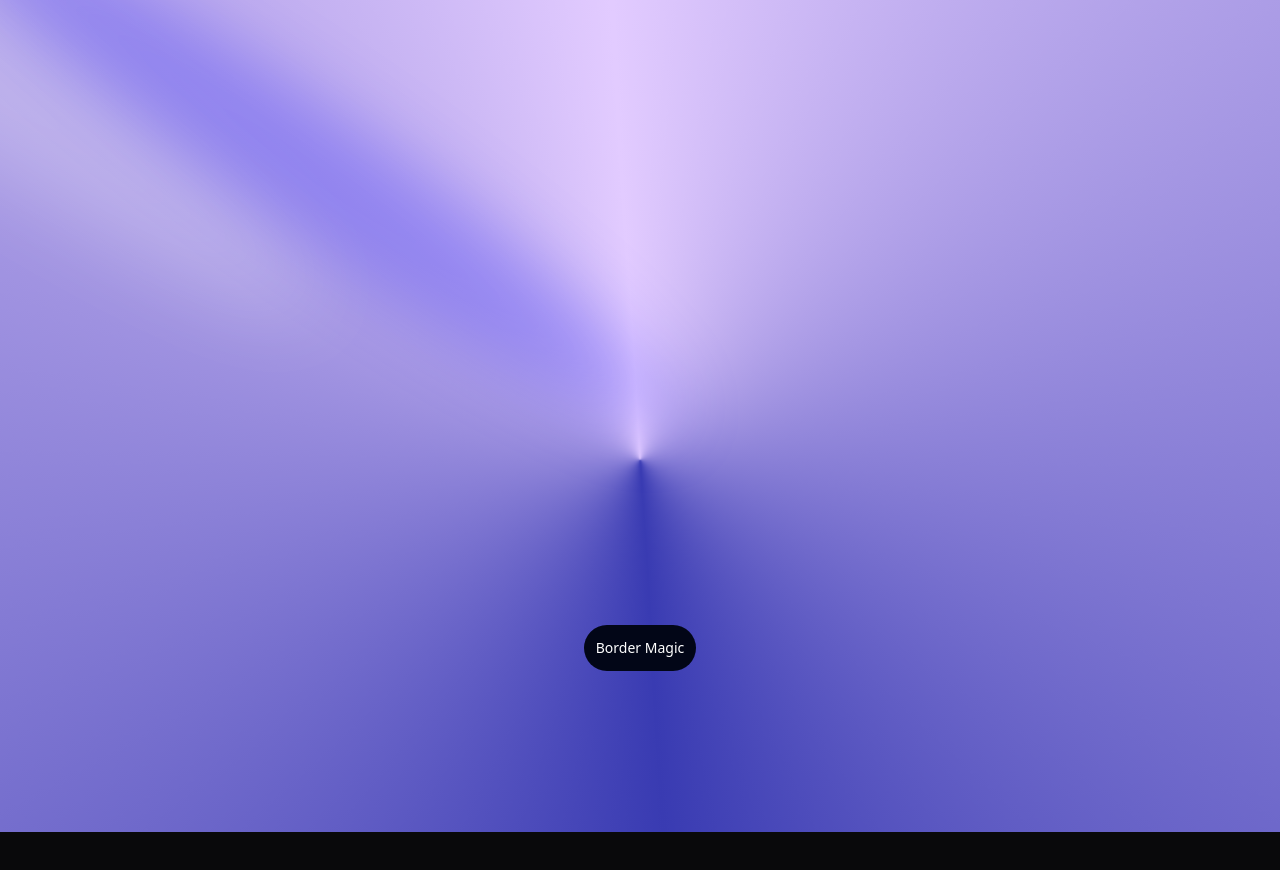
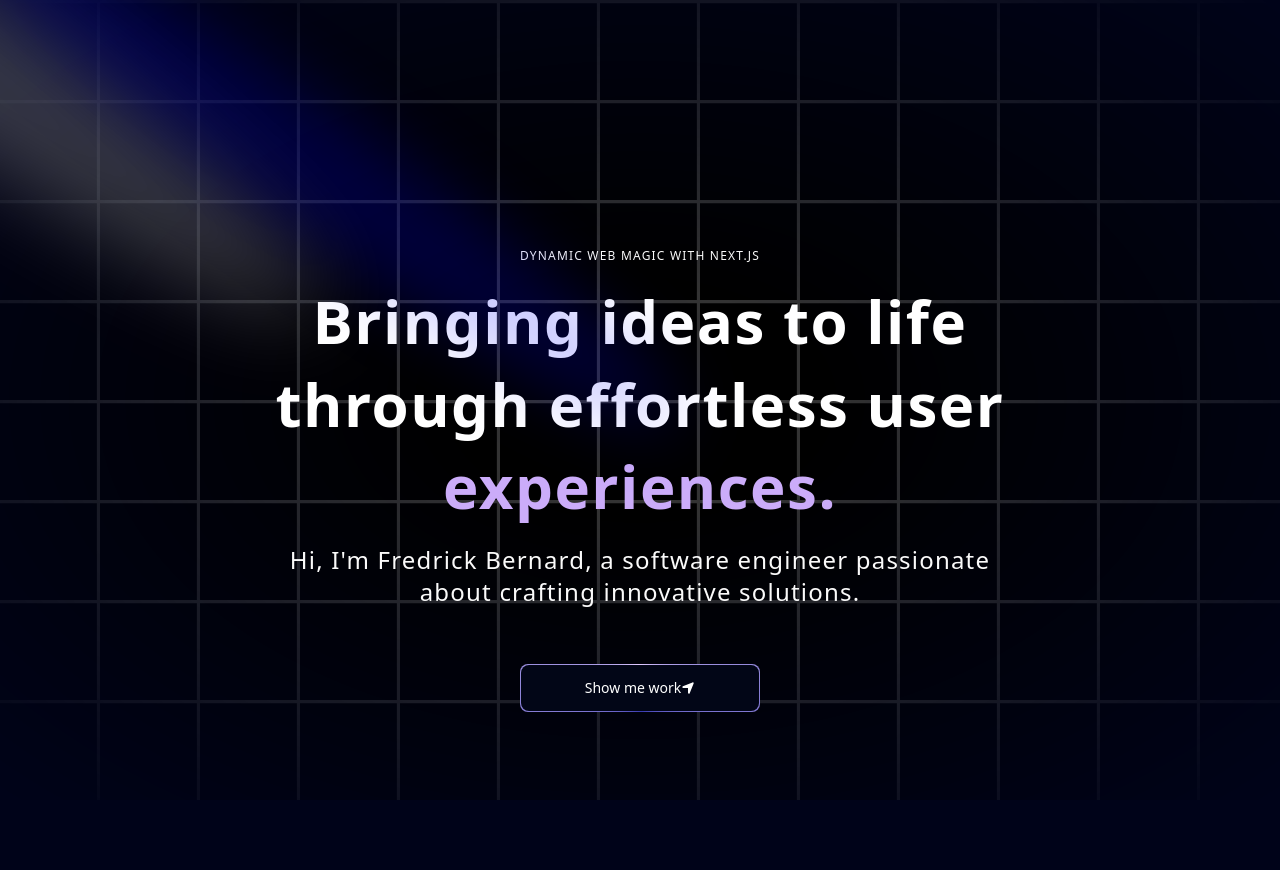
Before and after one commit to fredrickbernardonduru/portfolio1, a Next.js app: page / in a window 1280 px wide. Before the commit the page ends 832 px from the top, so only its background shows below. Built offline with nearby package versions, Linux system fonts and the light colour scheme.

Commit message:
Fixed the error

```diff
--- a/components/Hero.tsx
+++ b/components/Hero.tsx
@@ -2,6 +2,7 @@
 import { Spotlight } from "./ui/Spotlight";
 import { TextGenerateEffect } from "./ui/TextGenerateEffect";
 import MagicButton from "./ui/MagicButton";
+import { FaLocationArrow } from "react-icons/fa6";
 
 const Hero = () => {
   return (
@@ -33,10 +34,12 @@
             Hi, I&apos;m Fredrick Bernard, a software engineer passionate about
             crafting innovative solutions.
           </p>
-
           <a href="#about">
-            <MagicButton title="Show my work" icon={undefined} position={""} />
-
+            <MagicButton
+            title="Show me work"
+            icon={<FaLocationArrow/>}
+            position="right"
+            />
           </a>
         </div>
       </div>
--- a/components/ui/MagicButton.tsx
+++ b/components/ui/MagicButton.tsx
@@ -1,11 +1,17 @@
 import React from "react";
 
-const MagicButton = () => {
+const MagicButton = (
+  {
+    title, icon, position, handlClick, otherClasses
+  } : { title: string; icon: React.ReactNode, position: string; handleClick?: () => void; otherClasses?: string }
+) => {
   return (
-    <button className="relaFtive inline-flex h-12 overflow-hidden rounded-full p-[1px] focus:outline-none focus:ring-2 focus:ring-slate-400 focus:ring-offset-2 focus:ring-offset-slate-50">
+    <button className="relative w-full inline-flex h-12 overflow-hidden rounded-lg p-[1px] focus:outline-none md:w-60 md:mt-10">
       <span className="absolute inset-[-1000%] animate-[spin_2s_linear_infinite] bg-[conic-gradient(from_90deg_at_50%_50%,#E2CBFF_0%,#393BB2_50%,#E2CBFF_100%)]" />
-      <span className="inline-flex h-full w-full cursor-pointer items-center justify-center rounded-full bg-slate-950 px-3 py-1 text-sm font-medium text-white backdrop-blur-3xl">
-        Border Magic
+      <span className={`inline-flex h-full w-full cursor-pointer items-center justify-center rounded-lg bg-slate-950 px-7 text-sm font-medium text-white backdrop-blur-3xl ${otherClasses}`}>
+        {position === 'left' && icon}
+        {title}
+        {position === 'right' && icon}
       </span>
     </button>
   );
--- a/package.json
+++ b/package.json
@@ -16,6 +16,7 @@
     "next-themes": "^0.3.0",
     "react": "19.0.0-rc-69d4b800-20241021",
     "react-dom": "19.0.0-rc-69d4b800-20241021",
+    "react-icons": "^5.3.0",
     "tailwind-merge": "^2.5.4",
     "tailwindcss-animate": "^1.0.7"
   },
```
Also changed, not shown: 1 other file (tests, documents, lock files or other folders).
